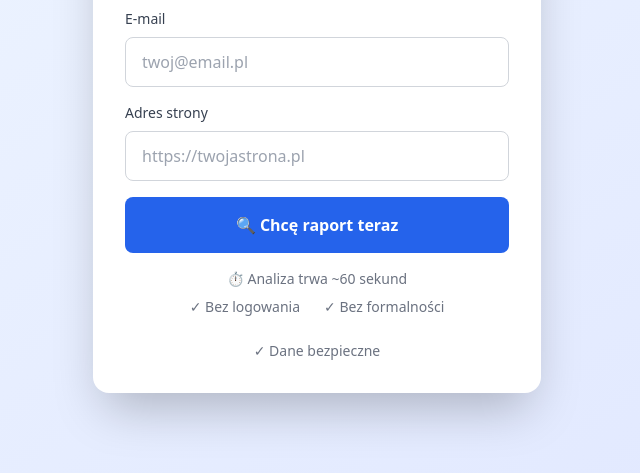
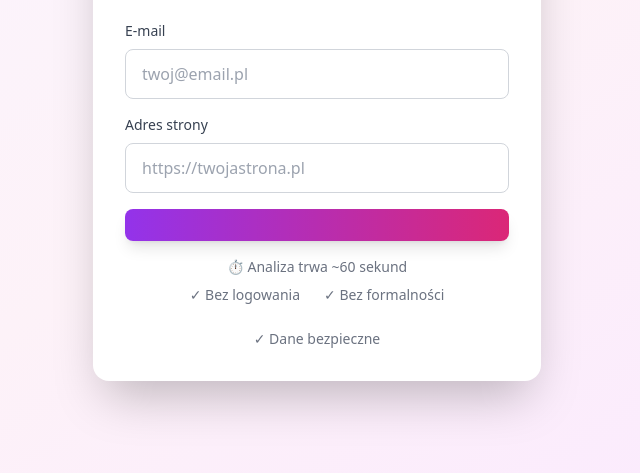
Before and after one commit to Zawper/seo-geo-audit, a plain HTML site: page index.html in a window 1280 px wide. Shown: the part 261-734 px from the top of the page, without its empty margins (323-963 px from the left). Drawn offline with nearby package versions, Linux system fonts and the light colour scheme.

Commit message:
Update index.html

```diff
--- a/index.html
+++ b/index.html
@@ -7,7 +7,7 @@
     <script src="https://cdn.tailwindcss.com"></script>
     <script src="https://cdn.jsdelivr.net/npm/chart.js"></script>
 </head>
-<body class="bg-gradient-to-br from-blue-50 to-indigo-100 min-h-screen flex items-center justify-center p-4">
+<body class="bg-gradient-to-br from-purple-50 via-pink-50 to-fuchsia-100 min-h-screen flex items-center justify-center p-4 md:p-8">
 
     <!-- SCREEN 1: Input Form -->
     <div id="screen1" class="bg-white rounded-2xl shadow-2xl p-8 max-w-md w-full text-center">
@@ -28,8 +28,7 @@
     </div>
 
             <button onclick="startAudit()"
-                    class="w-full bg-blue-600 hover:bg-blue-700 text-white font-bold py-4 rounded-lg transition duration-200 transform hover:scale-105">
-                🔍 Chcę raport teraz
+        class="w-full bg-gradient-to-r from-purple-600 to-pink-600 hover:from-purple-700 hover:to-pink-700 text-white font-bold py-4 rounded-lg transition duration-200 transform hover:scale-105 mt-6 shadow-lg">
             </button>
 
            <div class="mt-6 space-y-2">
```
